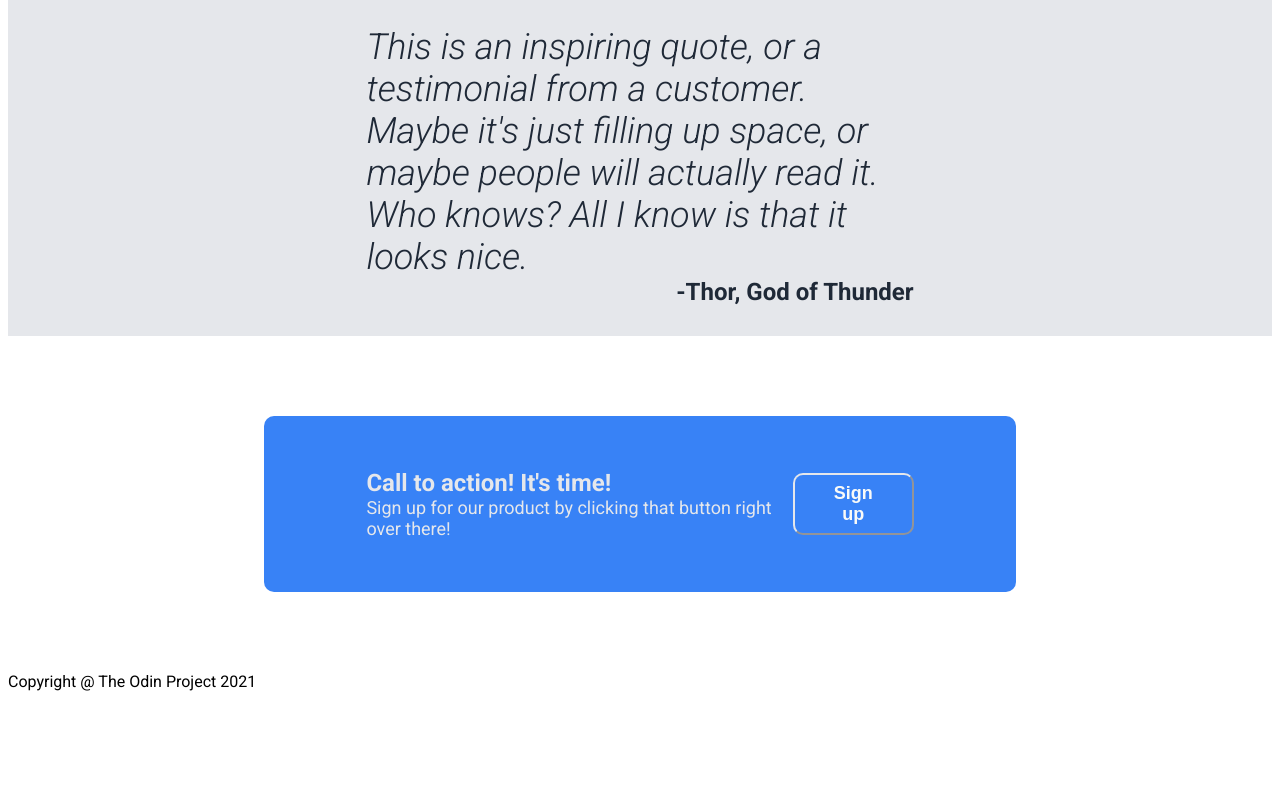
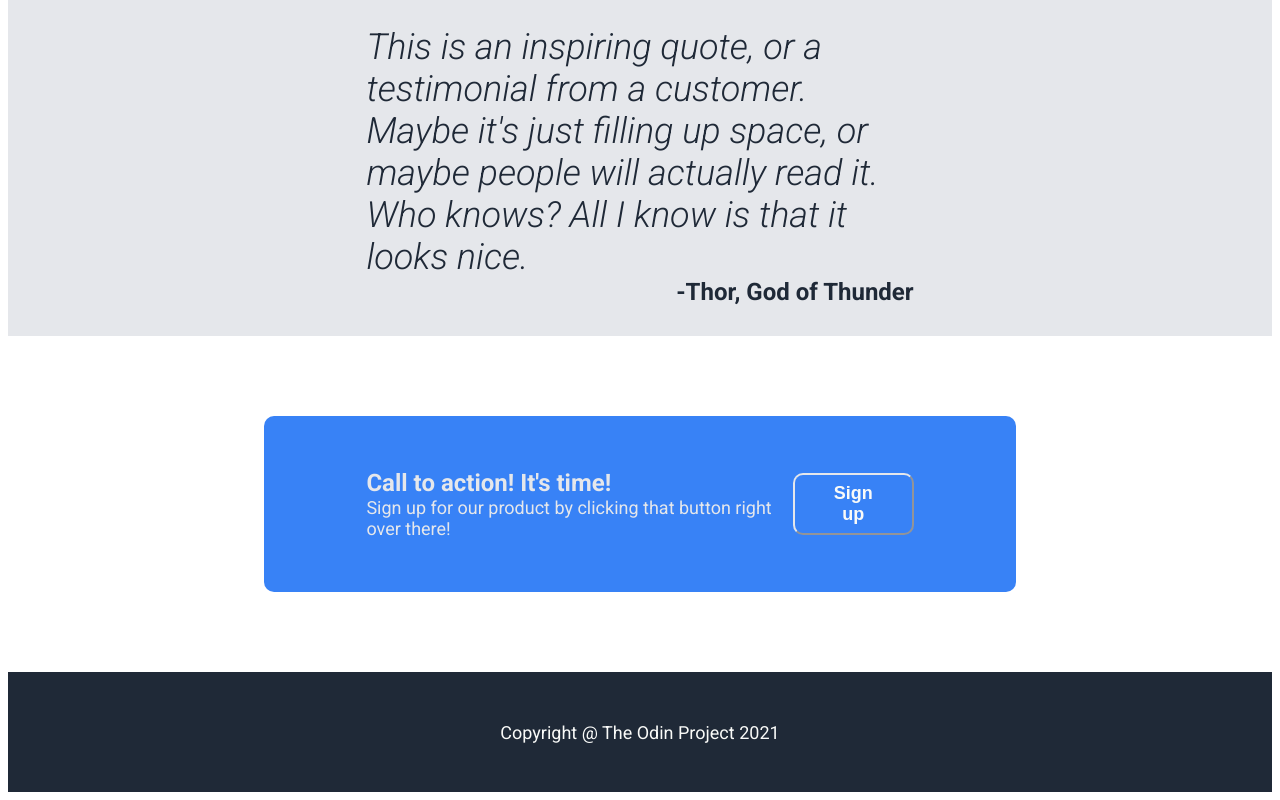
Before and after one commit to celinekwan/landing-page, a plain HTML site: page index.html in a window 1280 px wide. Shown: the part 870-1670 px from the top of the page. Before the commit the page ends 1569 px from the top, so only its background shows below. Drawn offline with Linux system fonts and the light colour scheme.

Commit message:
Style footer

```diff
--- a/style.css
+++ b/style.css
@@ -143,3 +143,14 @@ img {
     border-radius: 10px;
     border-color: #e5e7eb;
 }
+.footer {
+    background-color: #1f2937;
+    height: 15vh;
+    display: flex;
+    justify-content: center;
+    align-items: center;
+}
+.footer-text {
+    color: #f9faf8;
+    font-size: 18px;
+}
```
